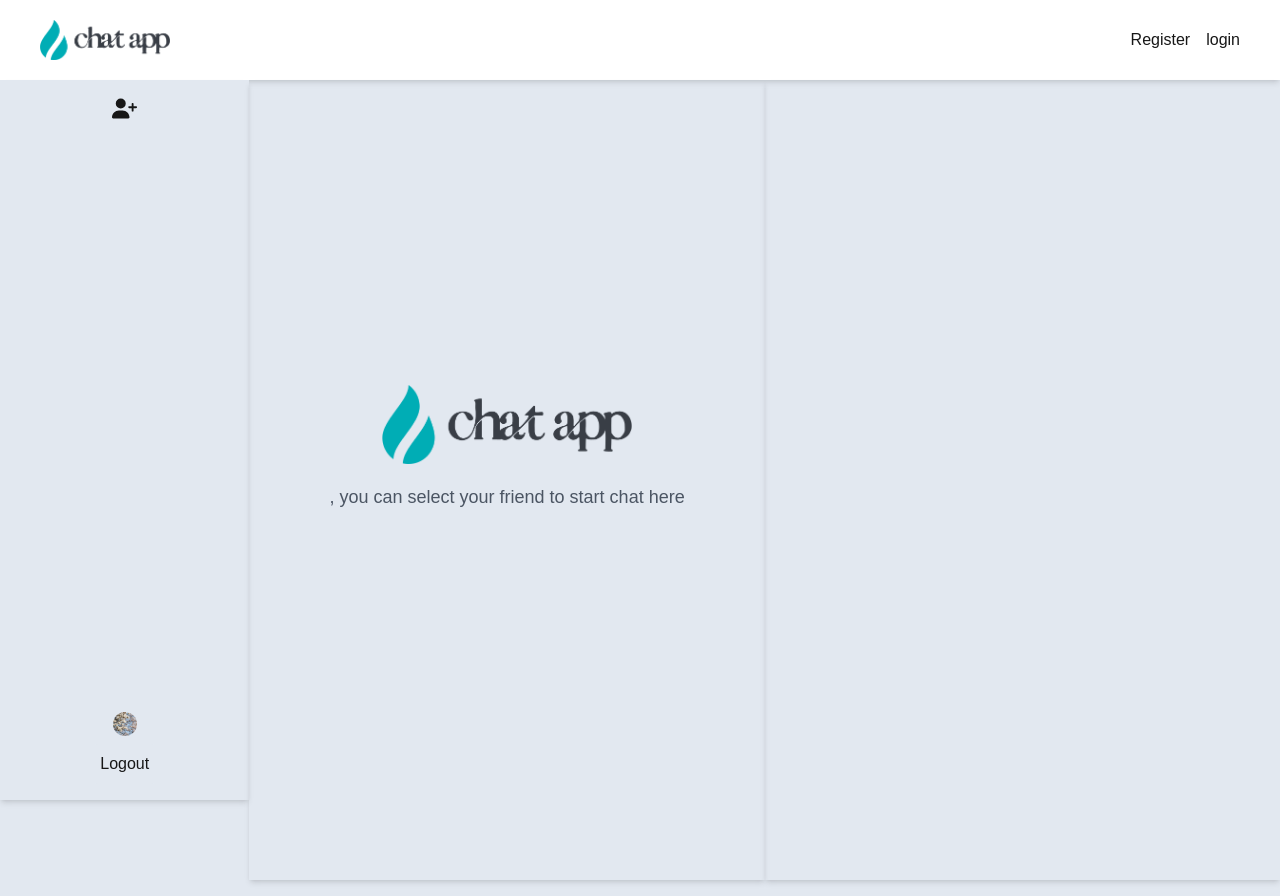
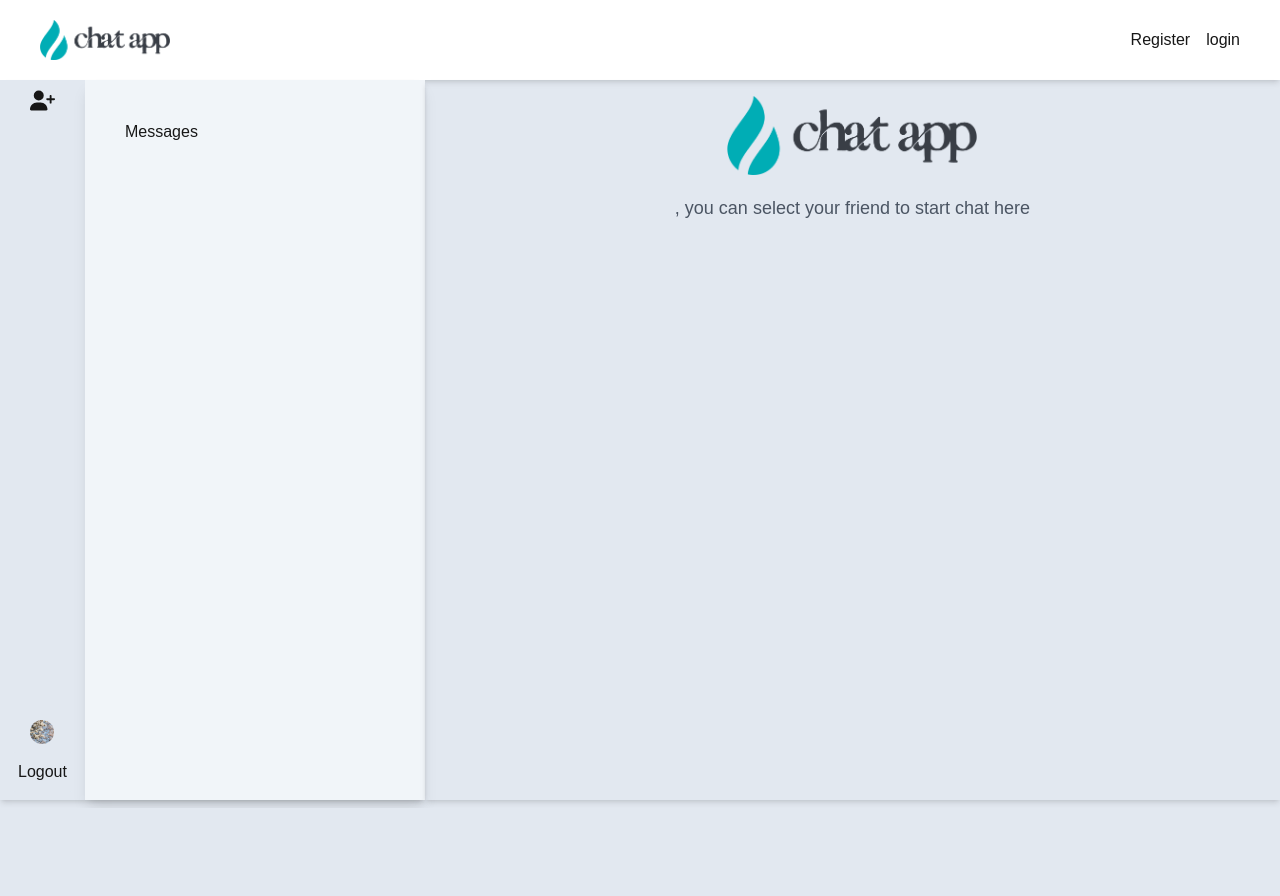
Before and after one commit to nevine1/chat-app-reduxt-tookit, a Next.js app in the folder client/: page /dashboard in a window 1280 px wide. After the commit the page ends 808 px from the top, so only its background shows below. Built offline with nearby package versions, Linux system fonts and the light colour scheme.

Commit message:
fixing ui of the dashaboard page

```diff
--- a/client/src/app/dashboard/[userId]/page.js
+++ b/client/src/app/dashboard/[userId]/page.js
@@ -8,8 +8,8 @@ const ChatPage  = () => {
 
     console.log(userId)
  return (
-    <div className="flex h-screen">
-      <div className="w-full sm:w-1/5 md:w-2/5 h-full bg-slate-100 shadow-md">
+    <div className="flex flex-col sm:flex-row h-full">
+     <div className="w-full sm:w-1/5 md:w-2/5 h-[calc(100vh-5rem)] bg-slate-100 shadow-md">
         <SideBar />
       </div>
       <div className="w-full sm:w-4/5 md:3/5 p-4 shadow-md">
--- a/client/src/app/dashboard/page.js
+++ b/client/src/app/dashboard/page.js
@@ -14,13 +14,13 @@ const page = () => {
     const userName = user?.name || "User"; */
 
     return (
-        <div className="flex flex-col sm:flex-row h-screen ">
+        <div className="flex flex-col sm:flex-row h-full">
             <div className="w-full sm:w-1/5 md:w-2/5 h-[calc(100vh-5rem)] bg-slate-100 shadow-md">
                 <SideBar   />
             </div>
             <div className="w-full sm:w-4/5 md:3/5 p-4 shadow-md">
 
-                <div className="flex flex-col gap-5 justify-center items-center min-h-screen pb-24 mb-20">
+                <div className="flex flex-col gap-5 justify-center items-center  pb-24 mb-20">
                     <Image
                         src={logoImg}
                         alt="Logo image"
@@ -32,9 +32,7 @@ const page = () => {
                 </div>
             </div>
 
-            <div className="w-full sm:w-4/5 md:3/5 p-4 shadow-md">
 
-            </div>
         </div>
 
     )
--- a/client/src/components/Navbar.js
+++ b/client/src/components/Navbar.js
@@ -26,6 +26,7 @@ const Navbar = () => {
   return (
     <div className="flex flex-row justify-between bg-white items-center h-20 border-b-black px-10 shadow-md ">
       <div>
+        <Link className=" text-[24px]" href="/">
           <Image
               src={Logo}
               width={130}
@@ -34,7 +35,7 @@ const Navbar = () => {
 
               alt="logo"
             />
-        {/* <Link className=" text-[24px]" href="/">Chat-App</Link> */}
+         </Link>
       </div>
       <nav >
         <ul className="flex flex-row gap-4">
--- a/client/src/components/messaging/SideBar.js
+++ b/client/src/components/messaging/SideBar.js
@@ -23,8 +23,9 @@ const SideBar = () => {
   };
 
   return (
-    <div className="flex flex-col w-full items-center justify-between h-full bg-slate-200">
-      <div className="flex flex-col items-center mt-4">
+    <div className="flex  w-full items-center  h-full bg-slate-200">
+      <div className="flex flex-col justify-between items-center mt-4 w-1/5 h-full">
+        <div >
           <FaUserPlus
             size={25}
             onClick={() => setOpenSearchBar(!openSearchBar)}
@@ -56,6 +57,10 @@ const SideBar = () => {
           </button>
         </div>
       </div>
+      <div className="flex bg-slate-100 w-4/5 h-full shadow-lg p-10">
+        <h1>Messages</h1>
+      </div>
+    </div>
   );
 };
 
```
Lines whose indentation alone changed are shown as unchanged.
